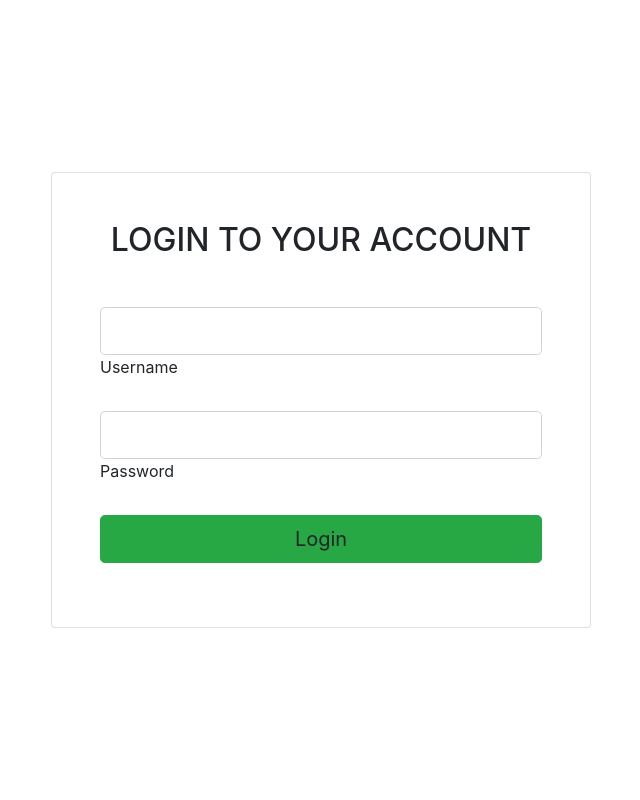
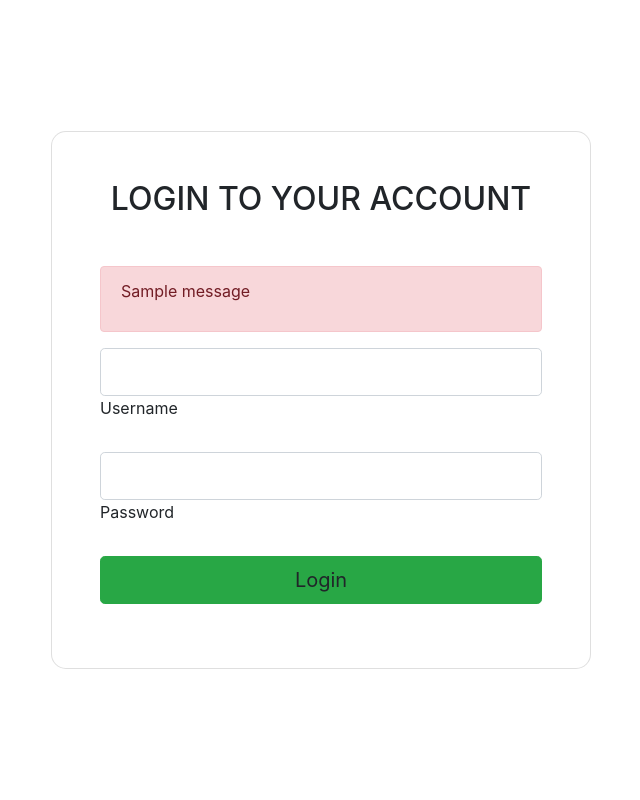
Before and after one commit to Narikodan/ecom_vishnu, a Django app: page /login in a window 1280 px wide. Shown: the part 76-876 px from the top of the page, without its empty margins (319-959 px from the left). Run offline with Django 4.2, Linux system fonts and the light colour scheme; tables that the repository leaves empty hold one stand-in row (values such as "Sample post"); one stand-in notice (Sample message) is shown; some libraries are stand-ins or nearby versions.

Commit message:
added error message in log in screen incase of any error

```diff
--- a/myapp/templates/myapp/index.html
+++ b/myapp/templates/myapp/index.html
@@ -126,9 +126,6 @@
             if (response.status === 'success') {
               button.textContent = 'Added to Cart';
               button.setAttribute('disabled', 'disabled');
-              alert(response.message);
-            } else {
-              alert(response.message);
             }
           } else {
             alert('An error occurred. Please try again.');
@@ -141,6 +138,7 @@
       });
     });
   });
+
 </script>
 
 
--- a/myapp/templates/myapp/login.html
+++ b/myapp/templates/myapp/login.html
@@ -5,25 +5,34 @@
     <div class="container h-100">
       <div class="row d-flex justify-content-center align-items-center h-100">
         <div class="col-12 col-md-9 col-lg-7 col-xl-6">
-          <div class="card rounded" style="border-radius: 15px;">
+          <div class="card" style="border-radius: 15px;">
             <div class="card-body p-5">
               <h2 class="text-uppercase text-center mb-5">Login to your account</h2>
+
+              {% if messages %}
+              <div class="alert alert-danger">
+                {% for message in messages %}
+                <p>{{ message }}</p>
+                {% endfor %}
+              </div>
+              {% endif %}
 
               <form method="post" action="{% url 'myapp:login' %}">
                 {% csrf_token %}
 
-                <div class="form-group mb-4">
+                <div class="form-outline mb-4">
                   <input type="text" id="id_username" class="form-control form-control-lg" name="username" />
                   <label class="form-label" for="id_username">Username</label>
                 </div>
 
-                <div class="form-group mb-4">
+                <div class="form-outline mb-4">
                   <input type="password" id="id_password" class="form-control form-control-lg" name="password" />
                   <label class="form-label" for="id_password">Password</label>
                 </div>
 
                 <div class="d-flex justify-content-center">
-                  <button type="submit" value="login" class="btn btn-success btn-block btn-lg gradient-custom-4 text-body">Login</button>
+                  <button type="submit" value="login"
+                    class="btn btn-success btn-block btn-lg gradient-custom-4 text-body">Login</button>
                 </div>
 
               </form>
--- a/myapp/templates/myapp/productdetails.html
+++ b/myapp/templates/myapp/productdetails.html
@@ -61,9 +61,6 @@
                     if (response.status === 'success') {
                       button.textContent = 'Added to Cart';
                       button.setAttribute('disabled', 'disabled');
-                    alert(response.message);
-                  } else {
-                    alert(response.message);
                     }
                   } else {
                     alert('An error occurred. Please try again.');
@@ -76,6 +73,8 @@
               });
             });
           });
+
       </script>
+
 </body>
 </html>
--- a/myapp/views.py
+++ b/myapp/views.py
@@ -34,6 +34,8 @@ def register(request):
     return render(request, 'myapp/register.html')
 
 
+from django.contrib import messages
+
 def login_view(request):
     if request.method == 'POST':
         username = request.POST['username']
@@ -43,10 +45,9 @@ def login_view(request):
             login(request, user)
             return redirect('myapp:index')
         else:
-            error_message = 'Invalid credentials'
-    else:
-        error_message = None
-    return render(request, 'myapp/login.html', {'error_message': error_message})
+            messages.error(request, 'Invalid credentials')
+    return render(request, 'myapp/login.html')
+
 
 
 def logout_view(request):
```
Also changed, not shown: db.sqlite3. Lines whose indentation alone changed are shown as unchanged.
